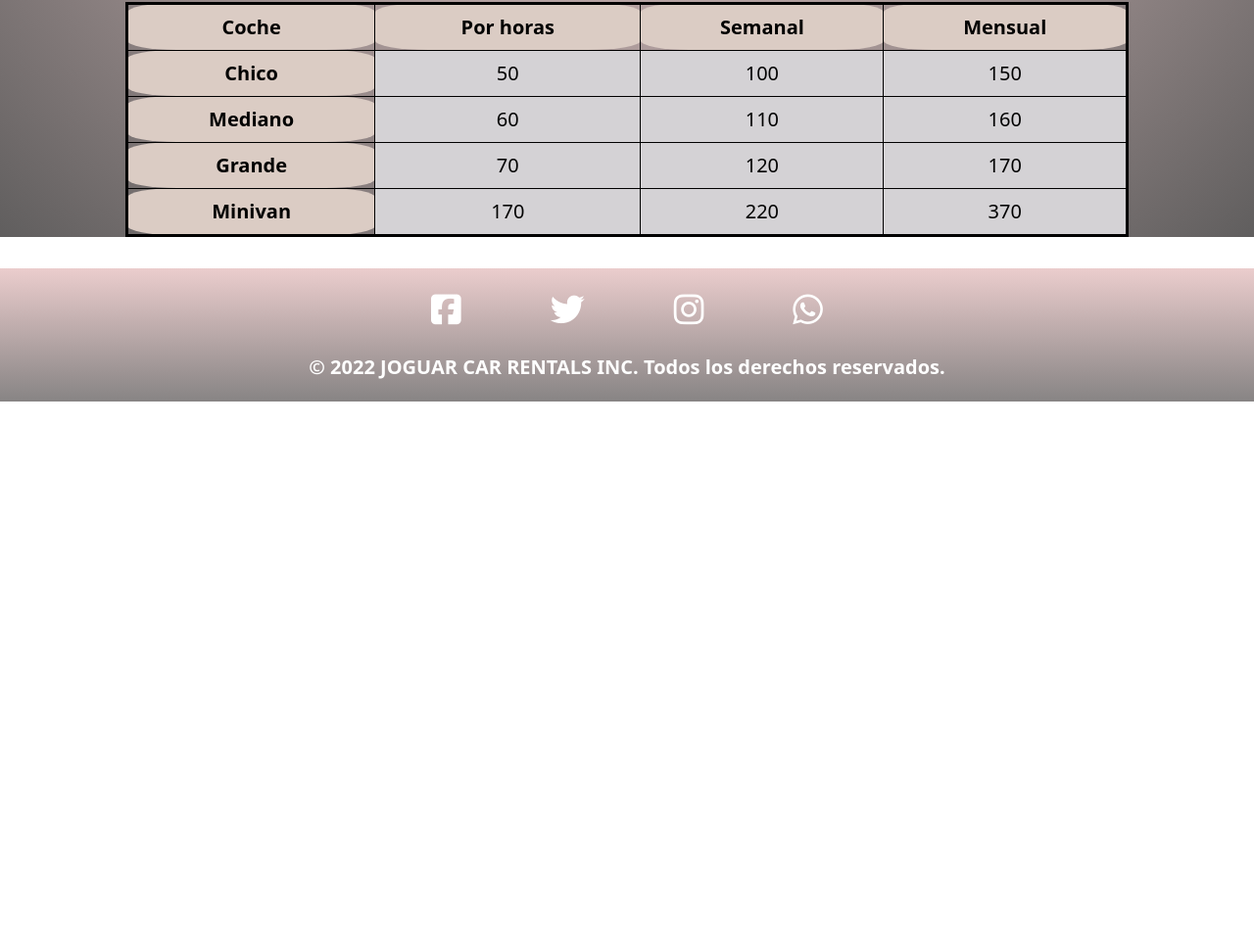
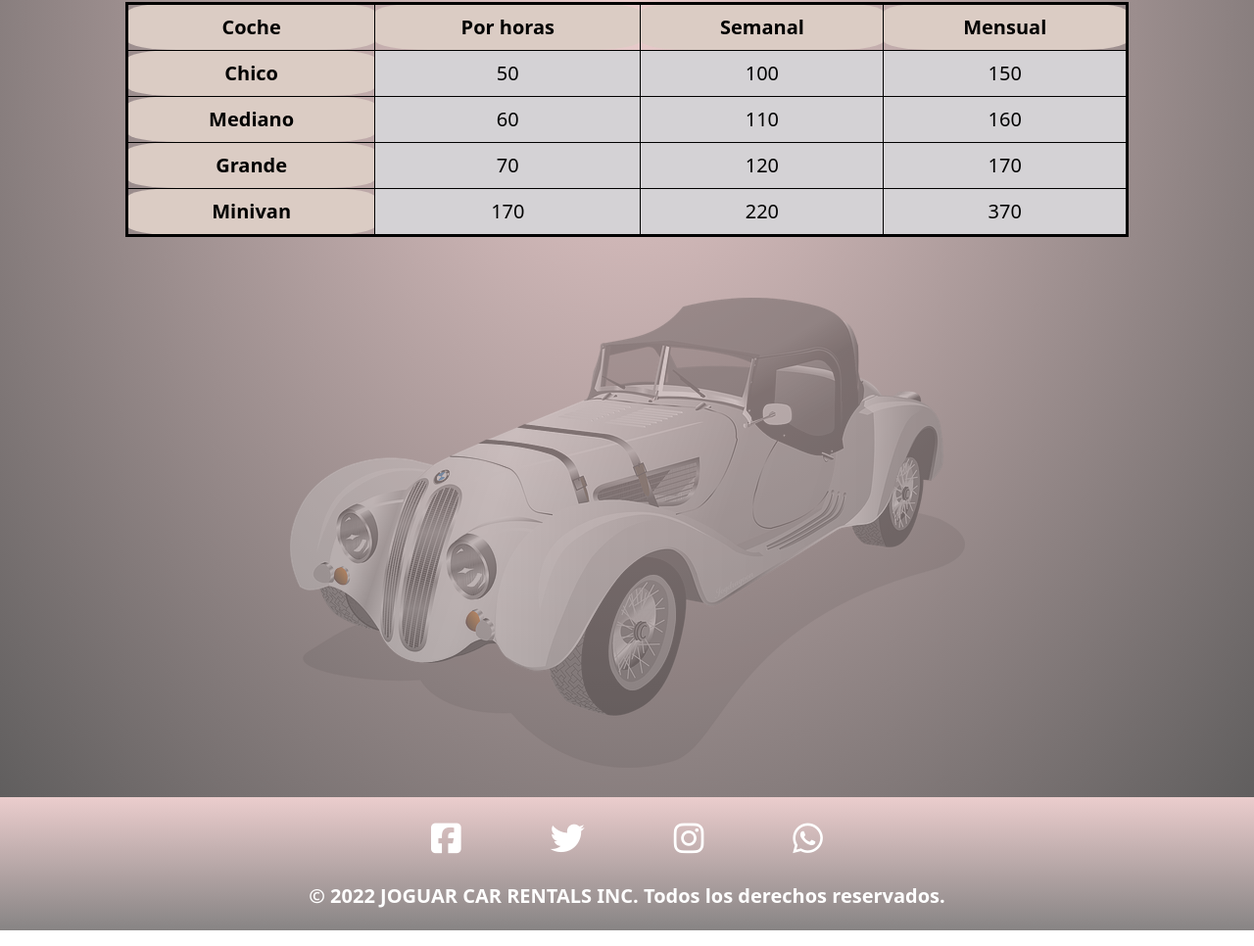
Before and after one commit to joguar27/j-arruda-p-final-a-031022, a plain HTML site: page pages/tarifas.html in a window 1280 px wide. Shown: the part 900-1866 px from the top of the page at 98% size. Before the commit the page ends 1326 px from the top, so only its background shows below. Drawn offline with nearby package versions, Linux system fonts and the light colour scheme.

Commit message:
agregue img con opacidad a main tarifas

```diff
--- a/pages/tarifas.html
+++ b/pages/tarifas.html
@@ -160,6 +160,9 @@
         </tbody>
       </table>
       <!-- Cierre tabla promociones de Bs -->
+      <div class="bmw-byn">
+        <img src="../assets/fotos/bmw-158703__480.png" alt="bmw byn" />
+      </div>
     </main>
     <!-- Cierre de Main -->
     <!-- Inicio de footer -->
```
